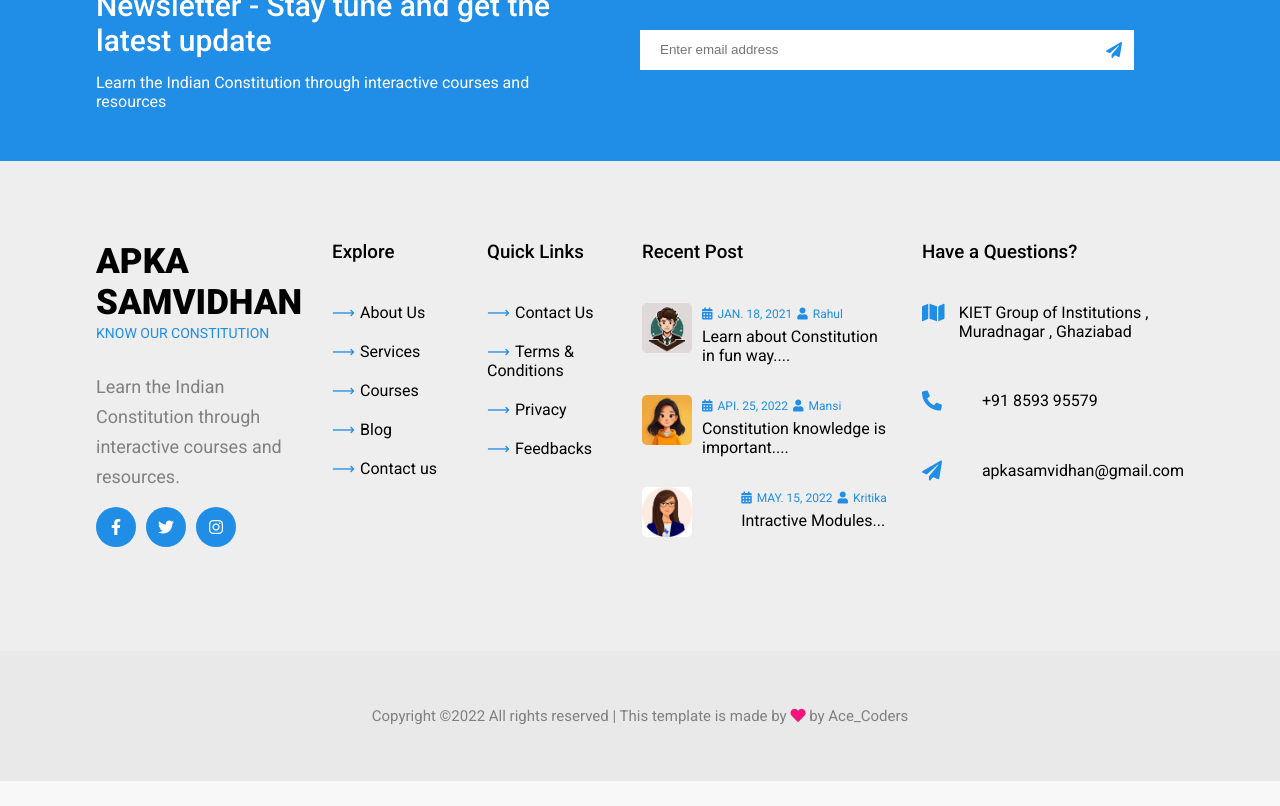
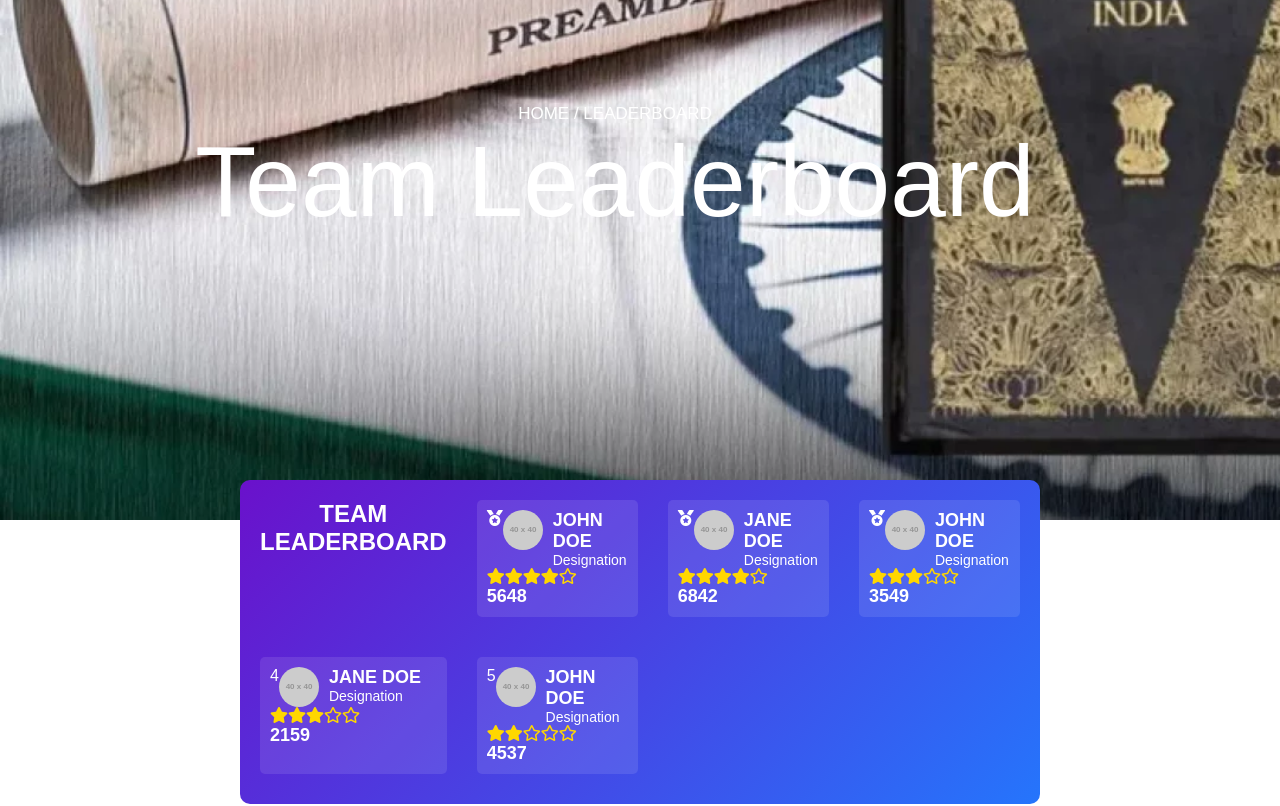
Before and after one commit to nitesh815/ApkaSamvidhan, a React (Create React App) app: page /leaderboard in a window 1280 px wide. Shown: the part 280-1086 px from the top of the page. Before the commit the page ends 1061 px from the top, so only its background shows below. Built offline with nearby package versions, Linux system fonts and the light colour scheme.

Commit message:
leaderboard editted

```diff
--- a/src/App.js
+++ b/src/App.js
@@ -14,7 +14,7 @@
 import Quizpage from "./components/module/Quizpage"
 import Login from "./Login"
 import Video from "./components/module/video"
-import Mabout  from './components/module/MAbout';
+import Leaders from "./components/leaderboard/Leaders"
 
 
 function App() {
@@ -33,11 +33,12 @@
           <Route exact path='/crossword' component={Crossword} />
           <Route exact path='/scenarios' component={Scenarios} />
           <Route exact path='/quizpage' component={Quizpage} />
+          <Route exact path='/leaderboard' component={Leaders} />
+          <Route exact path='/video' component={Video} />
           <Route exact path='/Login' component={Login} />
-          <Route exact path='/video' component={Video} />
-          <Route exact path='/mabout' component={Mabout} />
         </Switch>
         <Footer/>
+
       </Router>
     </>
   )
--- /dev/null
+++ b/src/components/leaderboard/Leaders.css
@@ -0,0 +1,59 @@
+body {
+    background:white;
+    font-family: 'Arial', sans-serif;
+}
+
+.leaderboard {
+    background: linear-gradient(135deg, #6a11cb, #2575fc);
+    border-radius: 10px;
+    padding: 20px;
+    max-width: 800px;
+    margin: 50px auto;
+    color: white;
+}
+
+.leaderboard-header {
+    text-align: center;
+    font-size: 24px;
+    font-weight: bold;
+    margin-bottom: 20px;
+}
+
+.leaderboard-item {
+    /* display: flex; */
+    align-items: center;
+    justify-content: space-between;
+    background: rgba(255, 255, 255, 0.1);
+    border-radius: 5px;
+    padding: 10px;
+    margin-bottom: 10px;
+}
+
+.leaderboard-item img {
+    border-radius: 50%;
+    width: 40px;
+    height: 40px;
+}
+
+.leaderboard-item .info {
+    flex: 1;
+    margin-left: 10px;
+}
+
+.leaderboard-item .info .name {
+    font-size: 18px;
+    font-weight: bold;
+}
+
+.leaderboard-item .info .designation {
+    font-size: 14px;
+}
+
+.leaderboard-item .stars {
+    color: gold;
+}
+
+.leaderboard-item .score {
+    font-size: 18px;
+    font-weight: bold;
+}
--- a/src/components/leaderboard/Leaders.jsx
+++ b/src/components/leaderboard/Leaders.jsx
@@ -1,22 +1,82 @@
-import React from "react"
-import Back from "../common/back/Back"
-import TeamCard from "../team/TeamCard"
-import "../team/team.css"
-import Awrapper from "../about/Awrapper"
-import "../about/about.css"
-
+import React from "react";
+import Back from "../common/back/Back";
+import Awrapper from "../about/Awrapper";
+import "../about/about.css";
+import "../leaderboard/Leaders.css";
+const LeaderboardItem = ({ rank, name, designation, stars, score, imgSrc, medal }) => (
+  <div className="leaderboard-item">
+    <div className="flex items-center">
+      <div className="text-2xl font-bold mr-4">{medal}</div>
+      <img src={imgSrc} alt={`${name} profile`} />
+      <div className="info ml-4">
+        <div className="name">{name}</div>
+        <div className="designation">{designation}</div>
+      </div>
+    </div>
+    <div className="stars">
+      {Array.from({ length: 5 }, (_, i) => (
+        <i key={i} className={`fa${i < stars ? 's' : 'r'} fa-star`}></i>
+      ))}
+    </div>
+    <div className="score">{score}</div>
+  </div>
+);
 const Leaders = () => {
   return (
     <>
-      <Back title='Team' />
+      <Back title='Team Leaderboard' />
       <section className='team padding'>
-        <div className='container grid'>
-          <TeamCard />
+        <div className="container grid leaderboard">
+          <div className="leaderboard-header">TEAM LEADERBOARD</div>
+          <LeaderboardItem
+            rank={1}
+            name="JOHN DOE"
+            designation="Designation"
+            stars={4}
+            score={5648}
+            imgSrc="https://placehold.co/40x40"
+            medal={<i className="fas fa-medal text-yellow-500"></i>}
+          />
+          <LeaderboardItem
+            rank={2}
+            name="JANE DOE"
+            designation="Designation"
+            stars={4}
+            score={6842}
+            imgSrc="https://placehold.co/40x40"
+            medal={<i className="fas fa-medal text-gray-400"></i>}
+          />
+          <LeaderboardItem
+            rank={3}
+            name="JOHN DOE"
+            designation="Designation"
+            stars={3}
+            score={3549}
+            imgSrc="https://placehold.co/40x40"
+            medal={<i className="fas fa-medal text-orange-500"></i>}
+          />
+          <LeaderboardItem
+            rank={4}
+            name="JANE DOE"
+            designation="Designation"
+            stars={3}
+            score={2159}
+            imgSrc="https://placehold.co/40x40"
+            medal={<span className="text-2xl font-bold">4</span>}
+          />
+          <LeaderboardItem
+            rank={5}
+            name="JOHN DOE"
+            designation="Designation"
+            stars={2}
+            score={4537}
+            imgSrc="https://placehold.co/40x40"
+            medal={<span className="text-2xl font-bold">5</span>}
+          />
         </div>
       </section>
-      <Awrapper />
     </>
-  )
-}
+  );
+};
 
-export default Leaders
+export default Leaders;
```
